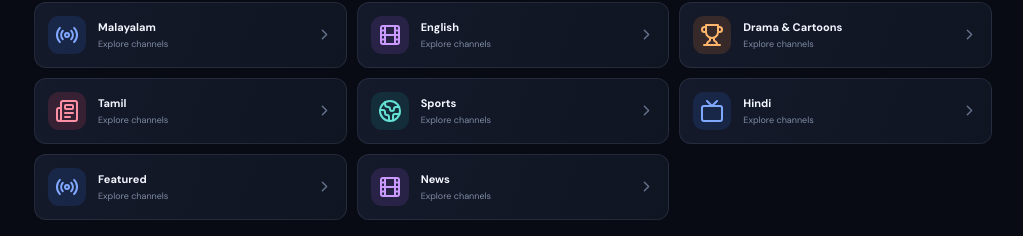
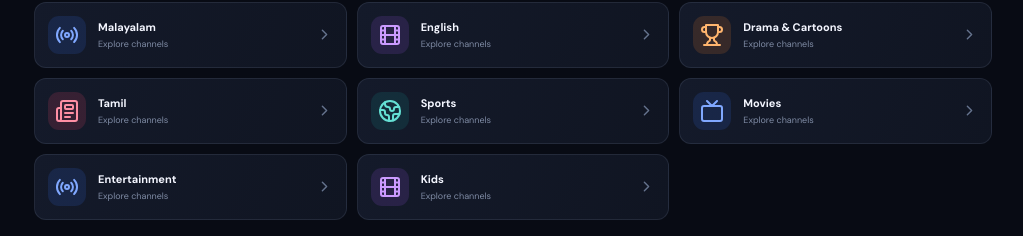
Before and after one commit to mmeta6472-spec/mallu-tv-pro, a React (Vite) app: page / in a window 1280 px wide. Shown: the part 1674-1910 px from the top of the page, without its empty margins (251-1274 px from the left). Built offline with nearby package versions, Linux system fonts and the light colour scheme.

Commit message:
Add safe channel catalog entries for private playlist streams

```diff
--- a/src/App.jsx
+++ b/src/App.jsx
@@ -123,6 +123,63 @@ const sportsChannels = [
   { id:'sports-a028', name:'Sports Channel A028', group:'Sports', country:'Global', logo:'A028', url:'http://103.151.60.162:2122/play/a028/index.m3u8?hls', color:'linear-gradient(135deg,#334155,#2563eb)' },
   { id:'sports-fifa-plus-women', name:'FIFA+ Women', group:'Sports', country:'Global', logo:'FIFA+', url:'https://cffda8ff.wurl.com/master/f36d25e7e52f1ba8d7e56eb859c636563214f541/U2Ftc3VuZy1nYl9GSUZBUGx1c3dvbWVuX0hMUw/playlist.m3u8', color:'linear-gradient(135deg,#15803d,#0f766e)' },
   { id:'sports-pluto-feed', name:'Sports Channel (Pluto feed)', group:'Sports', country:'Global', logo:'PLU', url:'https://jmp2.uk/plu-660bfc032433010008def35a.m3u8', color:'linear-gradient(135deg,#7c3aed,#db2777)' },
+  { id:'catalog-bein-sports-news-hd', name:"beIN SPORTS NEWS HD", group:"Sports", country:'Global', logo:"BEIN", url:'', color:"linear-gradient(135deg,#0f766e,#2563eb)" },
+  { id:'catalog-bein-sports-1-hd', name:"beIN SPORTS 1 HD", group:"Sports", country:'Global', logo:"BEIN", url:'', color:"linear-gradient(135deg,#0f766e,#2563eb)" },
+  { id:'catalog-bein-sports-1-hd-low', name:"beIN SPORTS 1 HD Low", group:"Sports", country:'Global', logo:"BEIN", url:'', color:"linear-gradient(135deg,#0f766e,#2563eb)" },
+  { id:'catalog-bein-sports-2-hd', name:"beIN SPORTS 2 HD", group:"Sports", country:'Global', logo:"BEIN", url:'', color:"linear-gradient(135deg,#0f766e,#2563eb)" },
+  { id:'catalog-bein-sports-2-hd-low', name:"beIN SPORTS 2 HD Low", group:"Sports", country:'Global', logo:"BEIN", url:'', color:"linear-gradient(135deg,#0f766e,#2563eb)" },
+  { id:'catalog-bein-sports-3-hd', name:"beIN SPORTS 3 HD", group:"Sports", country:'Global', logo:"BEIN", url:'', color:"linear-gradient(135deg,#0f766e,#2563eb)" },
+  { id:'catalog-bein-sports-3-hd-low', name:"beIN SPORTS 3 HD Low", group:"Sports", country:'Global', logo:"BEIN", url:'', color:"linear-gradient(135deg,#0f766e,#2563eb)" },
+  { id:'catalog-bein-sports-4-hd', name:"beIN SPORTS 4 HD", group:"Sports", country:'Global', logo:"BEIN", url:'', color:"linear-gradient(135deg,#0f766e,#2563eb)" },
+  { id:'catalog-bein-sports-4-hd-low', name:"beIN SPORTS 4 HD Low", group:"Sports", country:'Global', logo:"BEIN", url:'', color:"linear-gradient(135deg,#0f766e,#2563eb)" },
+  { id:'catalog-bein-sports-5-hd', name:"beIN SPORTS 5 HD", group:"Sports", country:'Global', logo:"BEIN", url:'', color:"linear-gradient(135deg,#0f766e,#2563eb)" },
+  { id:'catalog-bein-sports-6-hd', name:"beIN SPORTS 6 HD", group:"Sports", country:'Global', logo:"BEIN", url:'', color:"linear-gradient(135deg,#0f766e,#2563eb)" },
+  { id:'catalog-bein-sports-7-hd', name:"beIN SPORTS 7 HD", group:"Sports", country:'Global', logo:"BEIN", url:'', color:"linear-gradient(135deg,#0f766e,#2563eb)" },
+  { id:'catalog-bein-sports-8-hd', name:"beIN SPORTS 8 HD", group:"Sports", country:'Global', logo:"BEIN", url:'', color:"linear-gradient(135deg,#0f766e,#2563eb)" },
+  { id:'catalog-bein-sports-9-hd', name:"beIN SPORTS 9 HD", group:"Sports", country:'Global', logo:"BEIN", url:'', color:"linear-gradient(135deg,#0f766e,#2563eb)" },
+  { id:'catalog-bein-sports-10-hd', name:"beIN SPORTS 10 HD", group:"Sports", country:'Global', logo:"BEIN", url:'', color:"linear-gradient(135deg,#0f766e,#2563eb)" },
+  { id:'catalog-bein-sports-11-hd-en', name:"beIN SPORTS 11 HD EN", group:"Sports", country:'Global', logo:"BEIN", url:'', color:"linear-gradient(135deg,#0f766e,#2563eb)" },
+  { id:'catalog-bein-sports-12-hd-en', name:"beIN SPORTS 12 HD EN", group:"Sports", country:'Global', logo:"BEIN", url:'', color:"linear-gradient(135deg,#0f766e,#2563eb)" },
+  { id:'catalog-bein-sports-13-hd-en', name:"beIN SPORTS 13 HD EN", group:"Sports", country:'Global', logo:"BEIN", url:'', color:"linear-gradient(135deg,#0f766e,#2563eb)" },
+  { id:'catalog-bein-sports-14-hd-fr', name:"beIN SPORTS 14 HD FR", group:"Sports", country:'Global', logo:"BEIN", url:'', color:"linear-gradient(135deg,#0f766e,#2563eb)" },
+  { id:'catalog-bein-sports-nba', name:"beIN SPORTS NBA", group:"Sports", country:'Global', logo:"BEIN", url:'', color:"linear-gradient(135deg,#0f766e,#2563eb)" },
+  { id:'catalog-bein-max-1-hd', name:"beIN MAX 1 HD", group:"Sports", country:'Global', logo:"BEIN", url:'', color:"linear-gradient(135deg,#0f766e,#2563eb)" },
+  { id:'catalog-bein-max-2-hd', name:"beIN MAX 2 HD", group:"Sports", country:'Global', logo:"BEIN", url:'', color:"linear-gradient(135deg,#0f766e,#2563eb)" },
+  { id:'catalog-osn-ad-sport-3-hd', name:"OSN AD Sport 3 HD", group:"Sports", country:'Global', logo:"OSNA", url:'', color:"linear-gradient(135deg,#0f766e,#2563eb)" },
+  { id:'catalog-osn-ad-sport-4-hd', name:"OSN AD Sport 4 HD", group:"Sports", country:'Global', logo:"OSNA", url:'', color:"linear-gradient(135deg,#0f766e,#2563eb)" },
+  { id:'catalog-osn-ad-sport-5-hd', name:"OSN AD Sport 5 HD", group:"Sports", country:'Global', logo:"OSNA", url:'', color:"linear-gradient(135deg,#0f766e,#2563eb)" },
+  { id:'catalog-osn-ad-sport-6-hd', name:"OSN AD Sport 6 HD", group:"Sports", country:'Global', logo:"OSNA", url:'', color:"linear-gradient(135deg,#0f766e,#2563eb)" },
+  { id:'catalog-mbc-pro-sport-1-hd', name:"MBC Pro Sport 1 HD", group:"Sports", country:'Global', logo:"MBCP", url:'', color:"linear-gradient(135deg,#0f766e,#2563eb)" },
+  { id:'catalog-mbc-pro-sport-2-hd', name:"MBC Pro Sport 2 HD", group:"Sports", country:'Global', logo:"MBCP", url:'', color:"linear-gradient(135deg,#0f766e,#2563eb)" },
+  { id:'catalog-mbc-pro-sport-3-hd', name:"MBC Pro Sport 3 HD", group:"Sports", country:'Global', logo:"MBCP", url:'', color:"linear-gradient(135deg,#0f766e,#2563eb)" },
+  { id:'catalog-osn-sport-1-hd', name:"OSN Sport 1 HD", group:"Sports", country:'Global', logo:"OSNS", url:'', color:"linear-gradient(135deg,#0f766e,#2563eb)" },
+  { id:'catalog-osn-sport-2-hd', name:"OSN Sport 2 HD", group:"Sports", country:'Global', logo:"OSNS", url:'', color:"linear-gradient(135deg,#0f766e,#2563eb)" },
+  { id:'catalog-osn-sport-3-hd', name:"OSN Sport 3 HD", group:"Sports", country:'Global', logo:"OSNS", url:'', color:"linear-gradient(135deg,#0f766e,#2563eb)" },
+  { id:'catalog-osn-sport-4-hd', name:"OSN Sport 4 HD", group:"Sports", country:'Global', logo:"OSNS", url:'', color:"linear-gradient(135deg,#0f766e,#2563eb)" },
+  { id:'catalog-osn-sports-cricket-hd', name:"OSN Sports Cricket HD", group:"Sports", country:'Global', logo:"OSNS", url:'', color:"linear-gradient(135deg,#0f766e,#2563eb)" },
+  { id:'catalog-osn-wwe-network-hd', name:"OSN WWE Network HD", group:"Sports", country:'Global', logo:"OSNW", url:'', color:"linear-gradient(135deg,#0f766e,#2563eb)" },
+  { id:'catalog-bein-movies-1-hd', name:"beIN MOVIES 1 HD", group:"Movies", country:'Global', logo:"BEIN", url:'', color:"linear-gradient(135deg,#7c2d12,#ea580c)" },
+  { id:'catalog-bein-movies-2-hd', name:"beIN MOVIES 2 HD", group:"Movies", country:'Global', logo:"BEIN", url:'', color:"linear-gradient(135deg,#7c2d12,#ea580c)" },
+  { id:'catalog-bein-movies-3-hd', name:"beIN MOVIES 3 HD", group:"Movies", country:'Global', logo:"BEIN", url:'', color:"linear-gradient(135deg,#7c2d12,#ea580c)" },
+  { id:'catalog-bein-movies-4-hd', name:"beIN MOVIES 4 HD", group:"Movies", country:'Global', logo:"BEIN", url:'', color:"linear-gradient(135deg,#7c2d12,#ea580c)" },
+  { id:'catalog-star-movies-hd', name:"Star Movies HD", group:"Movies", country:'Global', logo:"STAR", url:'', color:"linear-gradient(135deg,#7c2d12,#ea580c)" },
+  { id:'catalog-star-world-hd', name:"Star World HD", group:"Movies", country:'Global', logo:"STAR", url:'', color:"linear-gradient(135deg,#7c2d12,#ea580c)" },
+  { id:'catalog-fox-movies-hd', name:"Fox Movies HD", group:"Movies", country:'Global', logo:"FOXM", url:'', color:"linear-gradient(135deg,#7c2d12,#ea580c)" },
+  { id:'catalog-fox-action-movies-hd', name:"Fox Action Movies HD", group:"Movies", country:'Global', logo:"FOXA", url:'', color:"linear-gradient(135deg,#7c2d12,#ea580c)" },
+  { id:'catalog-fox-family-movies-hd', name:"Fox Family Movies HD", group:"Movies", country:'Global', logo:"FOXF", url:'', color:"linear-gradient(135deg,#7c2d12,#ea580c)" },
+  { id:'catalog-box-office-1-hd', name:"Box Office 1 HD", group:"Movies", country:'Global', logo:"BOXO", url:'', color:"linear-gradient(135deg,#7c2d12,#ea580c)" },
+  { id:'catalog-box-office-2-hd', name:"Box Office 2 HD", group:"Movies", country:'Global', logo:"BOXO", url:'', color:"linear-gradient(135deg,#7c2d12,#ea580c)" },
+  { id:'catalog-box-office-3-hd', name:"Box Office 3 HD", group:"Movies", country:'Global', logo:"BOXO", url:'', color:"linear-gradient(135deg,#7c2d12,#ea580c)" },
+  { id:'catalog-box-office-4-hd', name:"Box Office 4 HD", group:"Movies", country:'Global', logo:"BOXO", url:'', color:"linear-gradient(135deg,#7c2d12,#ea580c)" },
+  { id:'catalog-box-office-5-hd', name:"Box Office 5 HD", group:"Movies", country:'Global', logo:"BOXO", url:'', color:"linear-gradient(135deg,#7c2d12,#ea580c)" },
+  { id:'catalog-bein-fatafeat-hd', name:"beIN Fatafeat HD", group:"Entertainment", country:'Global', logo:"BEIN", url:'', color:"linear-gradient(135deg,#0369a1,#7c3aed)" },
+  { id:'catalog-nat-geo-wild-hd', name:"Nat Geo Wild HD", group:"Entertainment", country:'Global', logo:"NATG", url:'', color:"linear-gradient(135deg,#0369a1,#7c3aed)" },
+  { id:'catalog-animal-planet-hd', name:"Animal Planet HD", group:"Entertainment", country:'Global', logo:"ANIM", url:'', color:"linear-gradient(135deg,#0369a1,#7c3aed)" },
+  { id:'catalog-dmax', name:"DMAX", group:"Entertainment", country:'Global', logo:"DMAX", url:'', color:"linear-gradient(135deg,#0369a1,#7c3aed)" },
+  { id:'catalog-bejunior', name:"beJunior", group:"Kids", country:'Global', logo:"BEJU", url:'', color:"linear-gradient(135deg,#db2777,#7c3aed)" },
+  { id:'catalog-jeem-hd', name:"Jeem HD", group:"Kids", country:'Global', logo:"JEEM", url:'', color:"linear-gradient(135deg,#db2777,#7c3aed)" },
+  { id:'catalog-baraem', name:"Baraem", group:"Kids", country:'Global', logo:"BARA", url:'', color:"linear-gradient(135deg,#db2777,#7c3aed)" },
+  { id:'catalog-baby-tv', name:"Baby TV", group:"Kids", country:'Global', logo:"BABY", url:'', color:"linear-gradient(135deg,#db2777,#7c3aed)" },
 ]
 
 const hindiChannels = [
```
